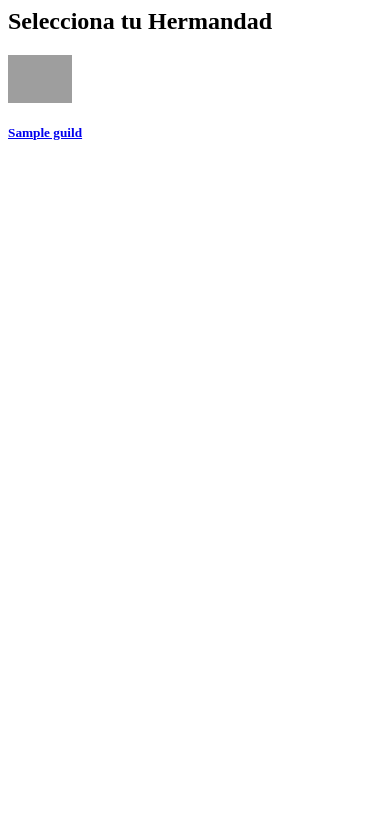
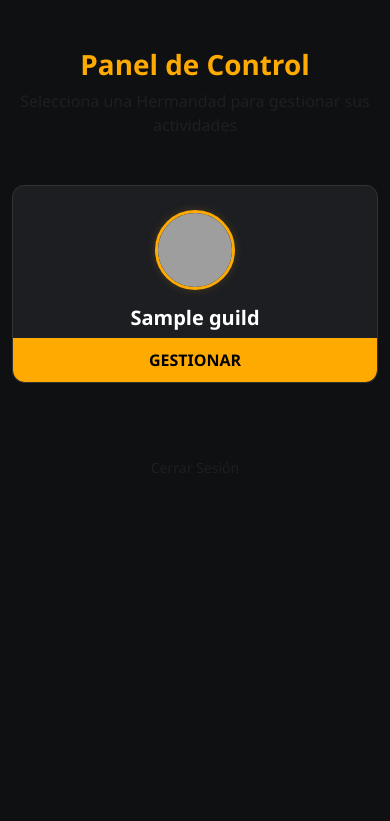
Before and after one commit to Arle-bby/ACTIVITY_MANAGER_DASHBOARD, a Flask app: template templates/select_server.html in a window 390 px wide. Shown: the top 821 px of the page. Run offline with Flask 3, Linux system fonts and the light colour scheme; the template is opened without the code that fills it: most values are stand-ins (such as "Sample title", 1, 10 or a date in 2020); grey boxes are pictures that could not be loaded.

Commit message:
actualización apareciónes ervidores

```diff
--- a/app.py
+++ b/app.py
@@ -20,16 +20,25 @@ def get_db():
 @app.route('/')
 def index():
     if 'token' not in session:
-        return render_template('login.html') # Una página simple con un botón de Login
+        return render_template('login.html')
 
-    # Obtener servidores del usuario
     headers = {'Authorization': f"Bearer {session['token']}"}
-    user_guilds = requests.get(f"{API_ENDPOINT}/users/@me/guilds", headers=headers).json()
+    # Servidores del usuario
+    user_guilds = requests.get("https://discord.com/api/v10/users/@me/guilds", headers=headers).json()
 
-    # Filtrar solo servidores donde es Admin (Permissions & 0x8)
-    admin_guilds = [g for g in user_guilds if (int(g['permissions']) & 0x8) == 0x8]
+    # Servidores del BOT (necesitas el BOT_TOKEN en tus variables de entorno)
+    bot_headers = {'Authorization': f"Bot {os.getenv('DISCORD_TOKEN')}"}
+    bot_guilds_resp = requests.get("https://discord.com/api/v10/users/@me/guilds", headers=bot_headers).json()
+    bot_guild_ids = [g['id'] for g in bot_guilds_resp]
 
-    return render_template('select_server.html', guilds=admin_guilds)
+    # Filtrar: Que el usuario sea Admin Y que el bot esté en el server
+    final_guilds = []
+    for g in user_guilds:
+        is_admin = (int(g['permissions']) & 0x8) == 0x8
+        if is_admin and g['id'] in bot_guild_ids:
+            final_guilds.append(g)
+
+    return render_template('select_server.html', guilds=final_guilds)
 
 @app.route('/dashboard/<guild_id>')
 def server_dashboard(guild_id):
--- a/templates/select_server.html
+++ b/templates/select_server.html
@@ -1,17 +1,86 @@
+<!DOCTYPE html>
+<html>
+<head>
+    <link href="https://cdn.jsdelivr.net/npm/bootstrap@5.3.0/dist/css/bootstrap.min.css" rel="stylesheet">
+    <style>
+        body { background-color: #0f1012; color: #e0e0e0; font-family: 'Segoe UI', sans-serif; }
+        .guild-card {
+            background: #1c1e22;
+            border: 1px solid #333;
+            border-radius: 12px;
+            transition: all 0.3s ease;
+            overflow: hidden;
+            position: relative;
+        }
+        .guild-card:hover {
+            transform: translateY(-5px);
+            border-color: #ffaa00;
+            box-shadow: 0 10px 20px rgba(0,0,0,0.5);
+            background: #25282d;
+        }
+        .guild-icon {
+            border: 3px solid #ffaa00;
+            box-shadow: 0 0 10px rgba(255, 170, 0, 0.2);
+            transition: all 0.3s ease;
+        }
+        .guild-card:hover .guild-icon { scale: 1.1; }
+        .btn-select {
+            background-color: #ffaa00;
+            color: #000;
+            font-weight: bold;
+            border-radius: 0 0 12px 12px;
+            width: 100%;
+            border: none;
+            padding: 10px;
+        }
+        .empty-state {
+            background: #1c1e22;
+            padding: 40px;
+            border-radius: 15px;
+            border: 1px dashed #444;
+        }
+    </style>
+</head>
+<body>
 <div class="container mt-5">
-    <h2 class="text-center mb-4">Selecciona tu Hermandad</h2>
-    <div class="row">
+    <div class="text-center mb-5">
+        <h1 class="fw-bold" style="color: #ffaa00;">Panel de Control</h1>
+        <p class="text-muted">Selecciona una Hermandad para gestionar sus actividades</p>
+    </div>
+
+    <div class="row justify-content-center">
         {% for guild in guilds %}
-        <div class="col-md-4 mb-3">
-            <a href="/dashboard/{{ guild.id }}" class="card bg-dark text-white text-decoration-none p-3 border-warning">
-                <div class="text-center">
+        <div class="col-md-4 col-sm-6 mb-4">
+            <a href="/dashboard/{{ guild.id }}" class="text-decoration-none">
+                <div class="guild-card h-100 d-flex flex-column align-items-center pt-4">
                     {% if guild.icon %}
-                        <img src="https://cdn.discordapp.com/icons/{{ guild.id }}/{{ guild.icon }}.png" width="64" class="rounded-circle mb-2">
+                        <img src="https://cdn.discordapp.com/icons/{{ guild.id }}/{{ guild.icon }}.png" width="80" height="80" class="rounded-circle guild-icon mb-3">
+                    {% else %}
+                        <div class="rounded-circle guild-icon mb-3 bg-secondary d-flex align-items-center justify-content-center" style="width: 80px; height: 80px; font-size: 30px;">
+                            {{ guild.name[0] }}
+                        </div>
                     {% endif %}
-                    <h5>{{ guild.name }}</h5>
+                    <h5 class="text-white fw-bold px-3 text-center">{{ guild.name }}</h5>
+                    <div class="mt-auto w-100">
+                        <button class="btn-select">GESTIONAR</button>
+                    </div>
                 </div>
             </a>
         </div>
+        {% else %}
+        <div class="col-md-8 text-center mt-5">
+            <div class="empty-state">
+                <h3 class="text-warning">⚠️ No se encontraron servidores</h3>
+                <p>Asegúrate de que el bot esté en el servidor y que tengas permisos de <b>Administrador</b>.</p>
+                <a href="https://discord.com/api/oauth2/authorize?client_id={{ config.CLIENT_ID }}&permissions=8&scope=bot%20applications.commands" class="btn btn-outline-warning mt-3">Invitar Bot a un Servidor</a>
+            </div>
+        </div>
         {% endfor %}
     </div>
+
+    <div class="text-center mt-5">
+        <a href="/logout" class="text-muted text-decoration-none small">Cerrar Sesión</a>
+    </div>
 </div>
+</body>
+</html>
```
